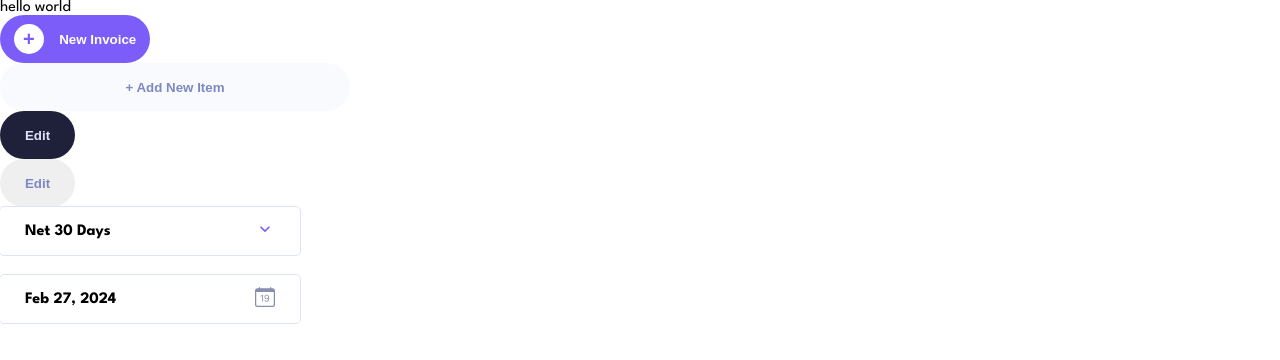
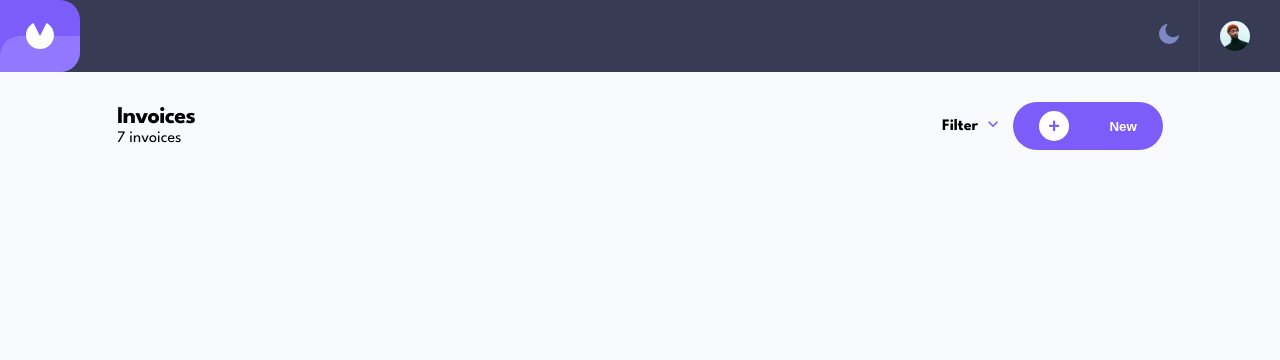
Before and after one commit to julie-ify/invoicease_frontend, a React (Create React App) app: page / in a window 1280 px wide. Shown: the top 360 px of the page. Built offline with nearby package versions, Linux system fonts and the light colour scheme; the HTML template or start-up script is replaced by a standard one.

Commit message:
Add header component and style it

```diff
--- a/src/App.css
+++ b/src/App.css
@@ -5,21 +5,22 @@
 }
 
 .app-wrapper {
+	position: relative;
 	height: 100%;
 	max-width: 375px;
 	margin: 0 auto;
-	padding: 0 32px;
+	padding: 0 24px;
 }
 
 .overflow-hidden {
 	overflow: hidden;
 }
 
-.Container {
+.container {
 	width: 100vw;
 }
 
-.Wrapper {
+.wrapper {
 	max-width: 375px;
 	margin: 0 auto;
 	padding: 0 32px;
@@ -30,13 +31,14 @@
 	height: 0;
 	overflow: hidden;
 	transition: opacity 0.5s ease;
+	display: none;
 }
 
-.visible {
+/* .visible {
 	opacity: 1;
 	height: auto;
 	transition: opacity 0.5s ease;
-}
+} */
 
 .primary-color {
 	color: var(--primary-indigo-color);
@@ -45,6 +47,7 @@
 .primary-color:hover {
 	color: var(--secondary-indigo-color);
 }
+
 
 @media (min-width: 768px) {
 	.app-wrapper {
--- a/src/App.jsx
+++ b/src/App.jsx
@@ -1,36 +1,18 @@
 import './App.css';
+import Header from './component/Header';
+import NavBar from './component/NavBar';
 import Button from './component/Button';
 import DateInput from './component/DateInput';
 import Select from './component/Select';
+import Filter from './component/Filter';
 
 function App() {
 	return (
-		<main className="Ap font-heading-large">
-			hello world
-			<div>
-				<Button type="add-invoice" onClick={() => console.log('added 1 item')}>
-					<div className="add-button-content font-bold">
-						<div className="add-button-content-right">
-							<span>+</span>
-						</div>
-						<span className="add-button-content-left">New Invoice</span>
-					</div>
-				</Button>
-
-				<Button type="add-item" onClick={() => console.log('added 1 item')}>
-					<span className="font-bold">+ Add New Item</span>
-				</Button>
-
-				<Button type="edit-dark" onClick={() => console.log('added 1 item')}>
-					<span className="font-bold">Edit</span>
-				</Button>
-
-				<Button type="edit-light" onClick={() => console.log('added 1 item')}>
-					<span className="font-bold">Edit</span>
-				</Button>
-				<Select />
-				<DateInput />
-			</div>
+		<main className="app-container font-heading-large">
+			<NavBar />
+			<section className="app-wrapper">
+				<Header />
+			</section>
 		</main>
 	);
 }
--- /dev/null
+++ b/src/component/Header.jsx
@@ -0,0 +1,36 @@
+import React from 'react';
+import '../styles/Header.css';
+import { MdKeyboardArrowDown, MdKeyboardArrowUp } from 'react-icons/md';
+import Button from './Button';
+import Filter from './Filter';
+
+function Header() {
+	return (
+		<div className="header-container">
+			<div className="header-left">
+				<h2 className="font-heading-md">Invoices</h2>
+				<span className="font-opacity">7 invoices</span>
+			</div>
+			<div className="header-right">
+				<div>
+					<Filter />
+				</div>
+				<div>
+					<Button
+						type="add-invoice"
+						onClick={() => console.log('added 1 item')}
+					>
+						<div className="add-button-content font-bold">
+							<div className="add-button-content-right">
+								<span>+</span>
+							</div>
+							<span className="add-button-content-left">New</span>
+						</div>
+					</Button>
+				</div>
+			</div>
+		</div>
+	);
+}
+
+export default Header;
--- /dev/null
+++ b/src/styles/Header.css
@@ -0,0 +1,18 @@
+.header-container {
+	width: 100%;
+	display: flex;
+	align-items: center;
+	justify-content: space-between;
+}
+
+.header-left {
+	display: flex;
+	flex-direction: column;
+	row-gap: 3px;
+}
+
+.header-right {
+	display: flex;
+	align-items: center;
+	column-gap: 10px;
+}
```
